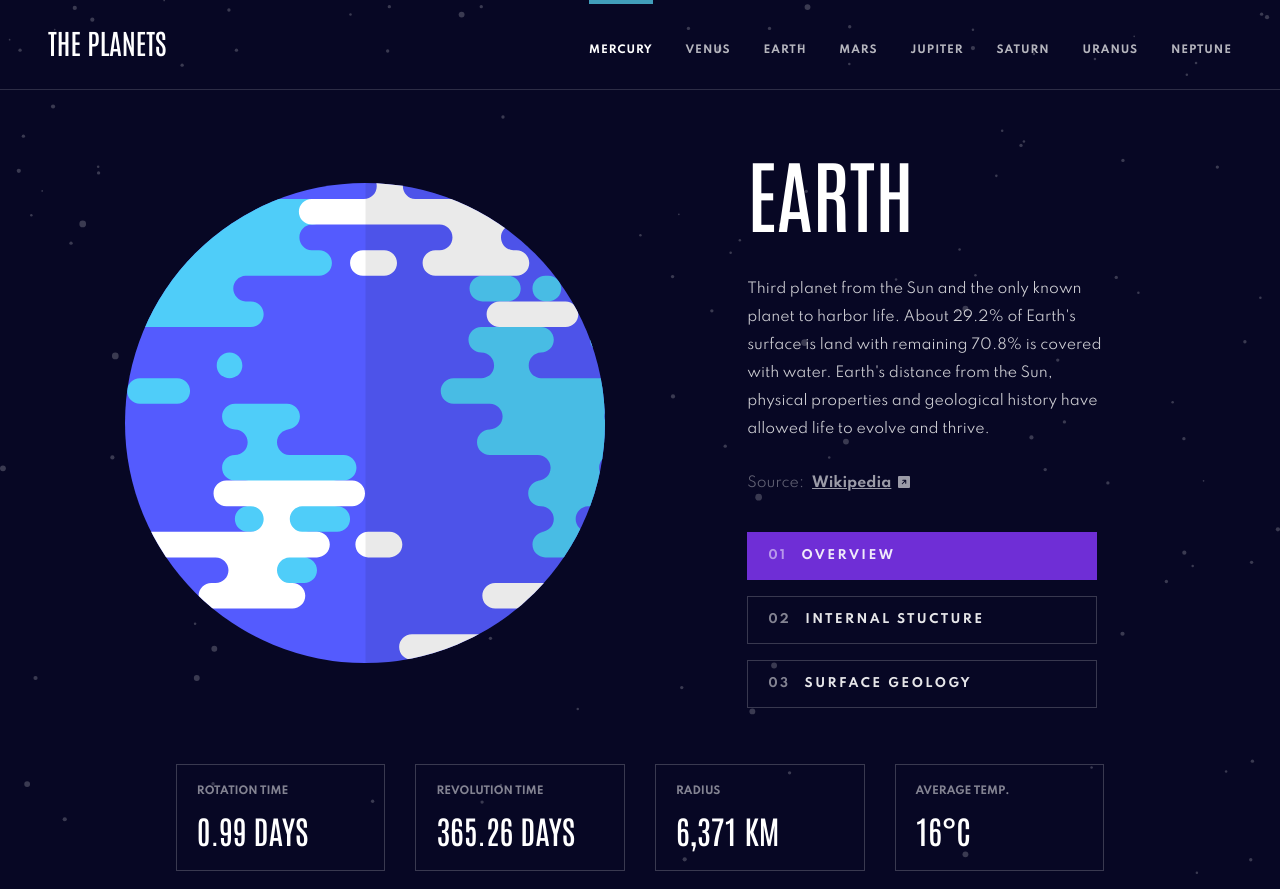
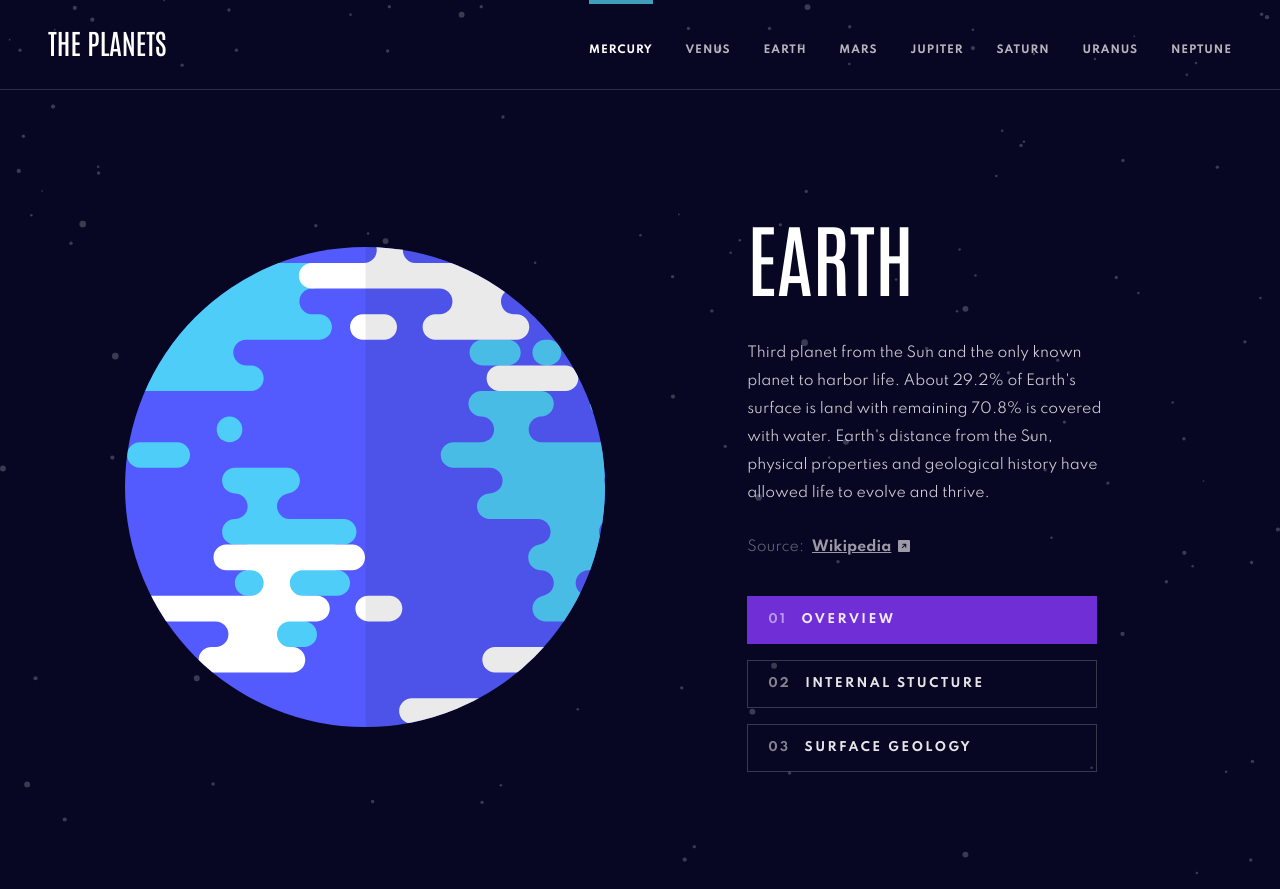
Before and after one commit to maricastroc/planets-fact-site, a React (Vite) app: page /earth in a window 1280 px wide. Shown: the top 889 px of the page. Built offline with nearby package versions, Linux system fonts and the light colour scheme.

Commit message:
Improving details

```diff
--- a/src/components/Header/components/Option/styles.ts
+++ b/src/components/Header/components/Option/styles.ts
@@ -18,10 +18,10 @@ export const OptionContainer = styled.p`
     &::before {
       content: ''; /* Adicione o conteúdo vazio para que o pseudo-elemento seja renderizado */
       position: absolute;
-      top: -45px; /* Ajuste a distância desejada da linha superior */
+      top: 29px; /* Ajuste a distância desejada da linha superior */
       left: 0;
       width: 100%;
-      height: 5px;
+      height: 3px;
       background-color: transparent;
     }
 
@@ -77,4 +77,16 @@ export const OptionContainer = styled.p`
   @media (min-width: 698px) {
     display: flex;
   }
+
+  @media (min-width: 1015px) {
+    &:hover,
+    &.active {
+      opacity: 1;
+
+      &::before {
+        height: 5px;
+        top: -45px; /* Ajuste a distância desejada da linha superior */
+      }
+    }
+  }
 `
--- a/src/components/PlanetPage/styles.ts
+++ b/src/components/PlanetPage/styles.ts
@@ -11,7 +11,7 @@ export const Container = styled.div`
 
   @media (min-width: 698px) {
     margin-top: 0;
-    gap: 2rem;
+    gap: 6rem;
   }
 `
 
@@ -82,11 +82,13 @@ export const ItemsListContainer = styled.div`
 
   @media (min-width: 698px) {
     flex-direction: row;
+    margin-bottom: 0;
+    padding-bottom: 0;
   }
 
   @media (min-width: 1015px) {
     max-width: 68rem;
-    padding: 1.5rem 3rem 1.5rem;
+    padding: 1.5rem 3rem 0;
     flex-direction: row;
     justify-content: space-between;
     align-items: center;
```
